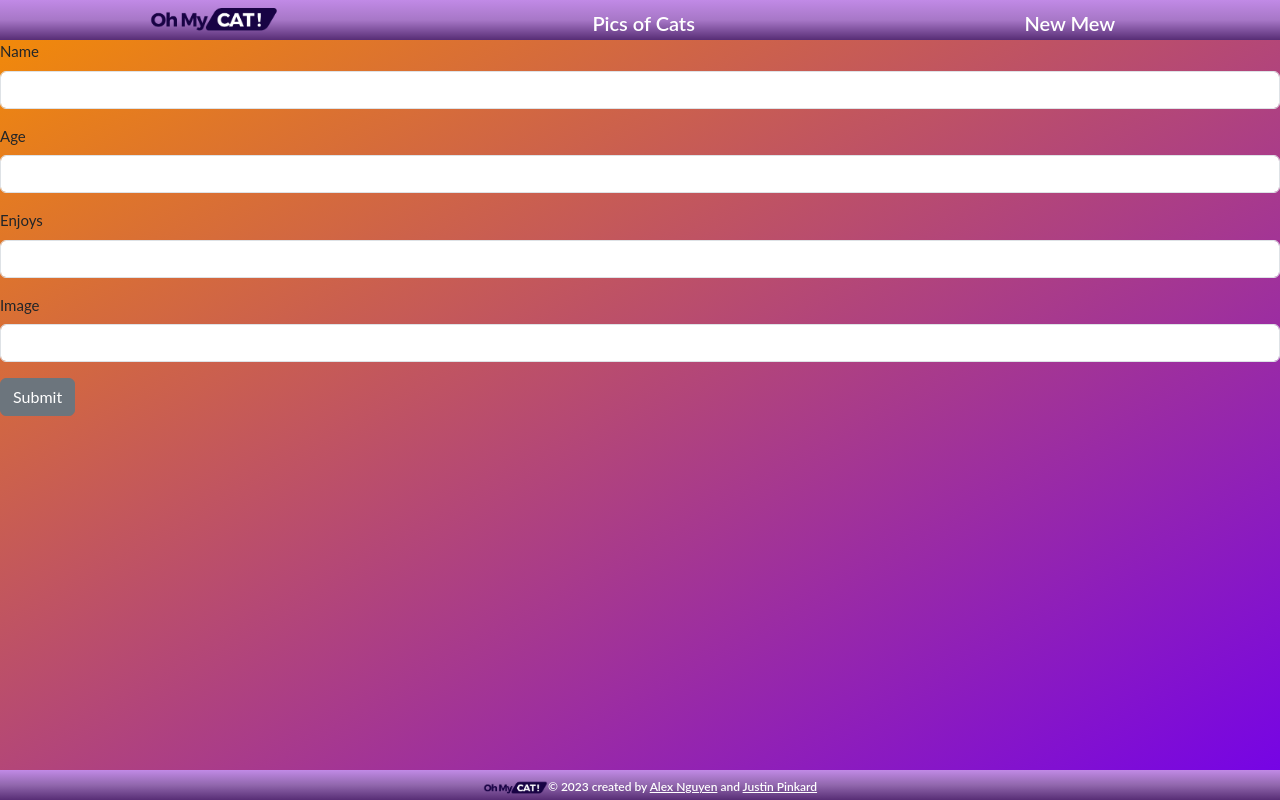
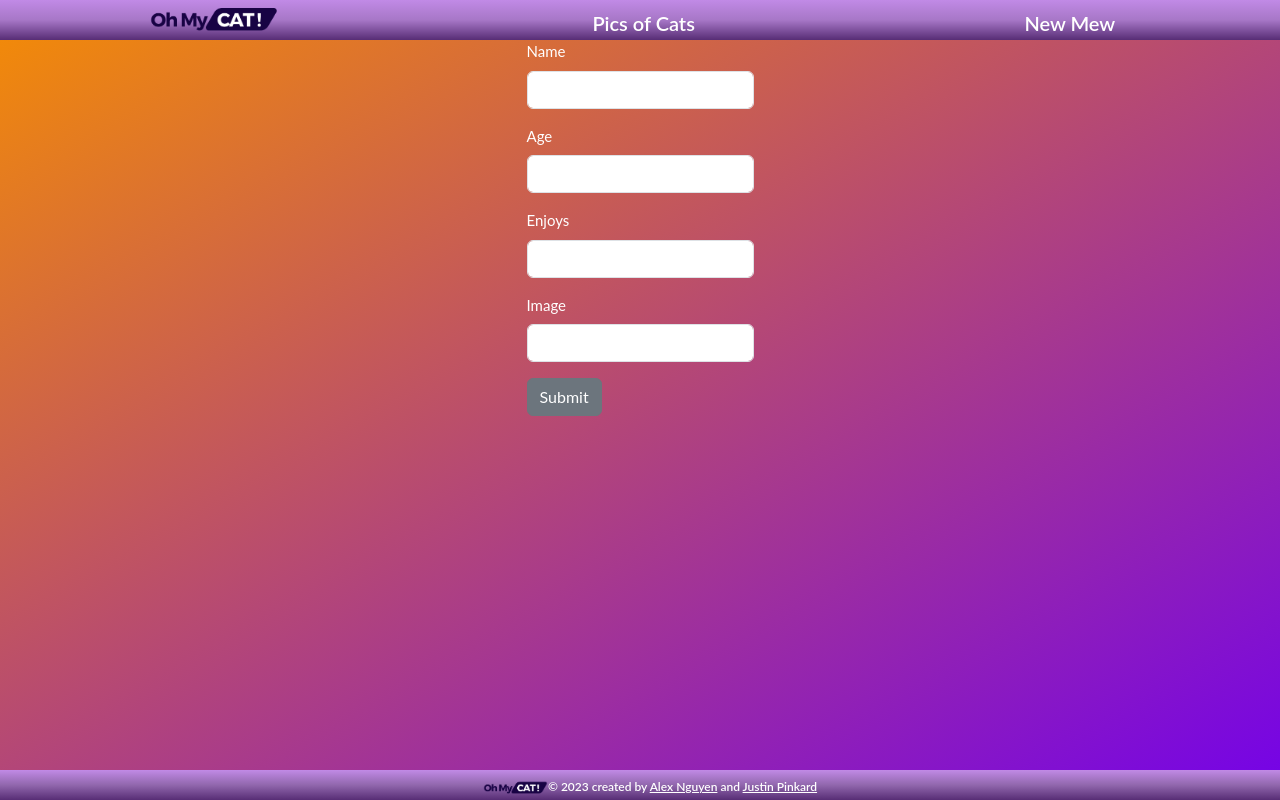
Before and after one commit to learn-academy-2023-hotel/cat-tinder-frontend-team-birman, a React (Create React App) app: page /catnew in a window 1280 px wide. Built offline with nearby package versions, Linux system fonts and the light colour scheme; a small style sheet from the web is missing.

Commit message:
Added styling to Cat New

```diff
--- a/src/App.css
+++ b/src/App.css
@@ -120,6 +120,21 @@
   color: #b1b6c8;
 }
 
+/* CAT NEW */
+
+.cat-new-form {
+  display: flex;
+  justify-content: center;
+}
+
+.cat-new-form-group Input {
+  /* width: 50%; */
+}
+
+.cat-new-form-group Label {
+  color: white;
+}
+
 /* CAT SHOW */
 
 .cat-show-cards {
--- a/src/pages/CatNew.js
+++ b/src/pages/CatNew.js
@@ -23,9 +23,9 @@ const CatNew = ({ createCat }) => {
     }
 
     return (
-    <div>
+    <div className="cat-new-form">
     <Form>
-        <FormGroup>
+        <FormGroup className="cat-new-form-group">
             <Label for="name">Name</Label>
             <Input
                 id="name"
@@ -35,7 +35,7 @@ const CatNew = ({ createCat }) => {
                 value={newCat.name}
             />
         </FormGroup>
-        <FormGroup>
+        <FormGroup className="cat-new-form-group">
             <Label for="age">Age</Label>
             <Input
                 id="age"
@@ -45,7 +45,7 @@ const CatNew = ({ createCat }) => {
                 value={newCat.age}
             />
         </FormGroup>
-        <FormGroup>
+        <FormGroup className="cat-new-form-group">
             <Label for="enjoys">Enjoys</Label>
             <Input
                 id="enjoys"
@@ -55,7 +55,7 @@ const CatNew = ({ createCat }) => {
                 value={newCat.enjoys}
             />
         </FormGroup>
-        <FormGroup>
+        <FormGroup className="cat-new-form-group">
             <Label for="image">Image</Label>
             <Input
                 id="image"
@@ -65,8 +65,8 @@ const CatNew = ({ createCat }) => {
                 value={newCat.image}
             />
         </FormGroup>
+    <Button onClick={handleSubmit} name="submit">Submit</Button>
     </Form>
-    <Button onClick={handleSubmit} name="submit">Submit</Button>
     </div>
     )
 }
```
